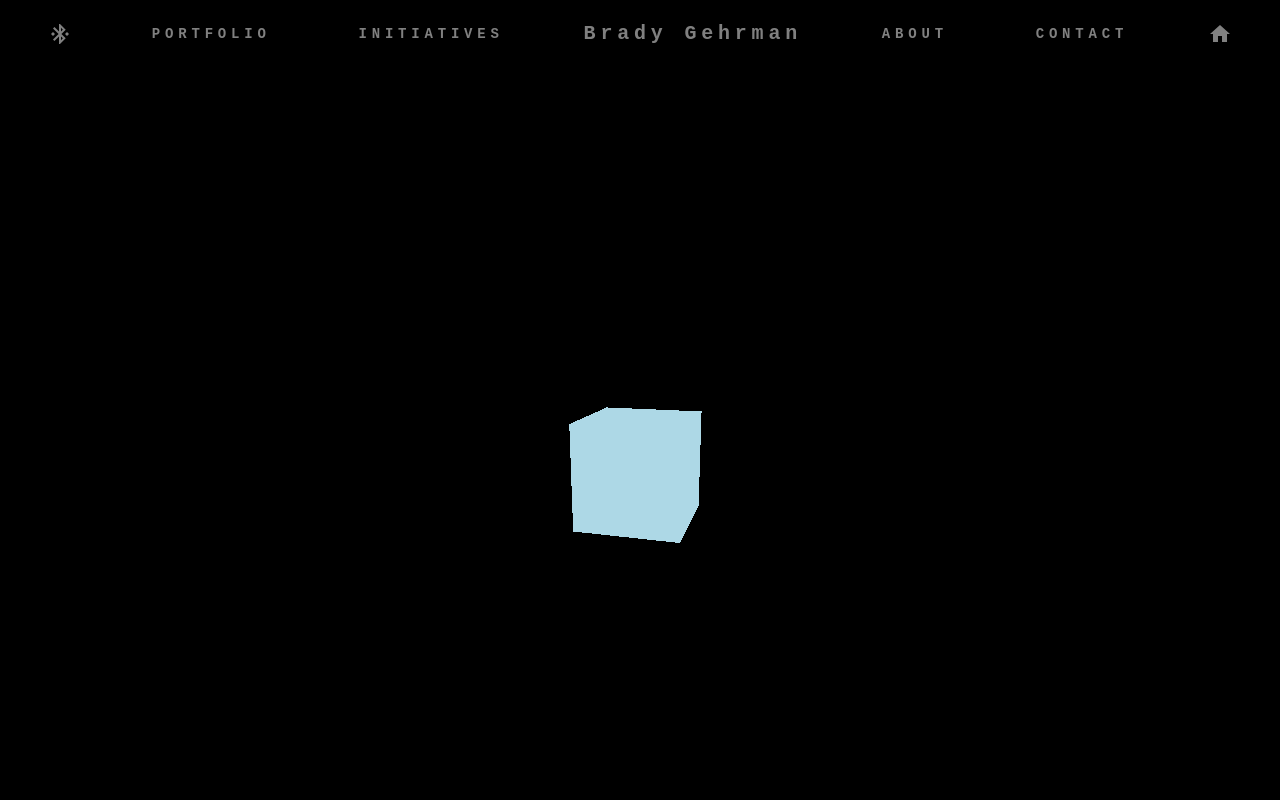
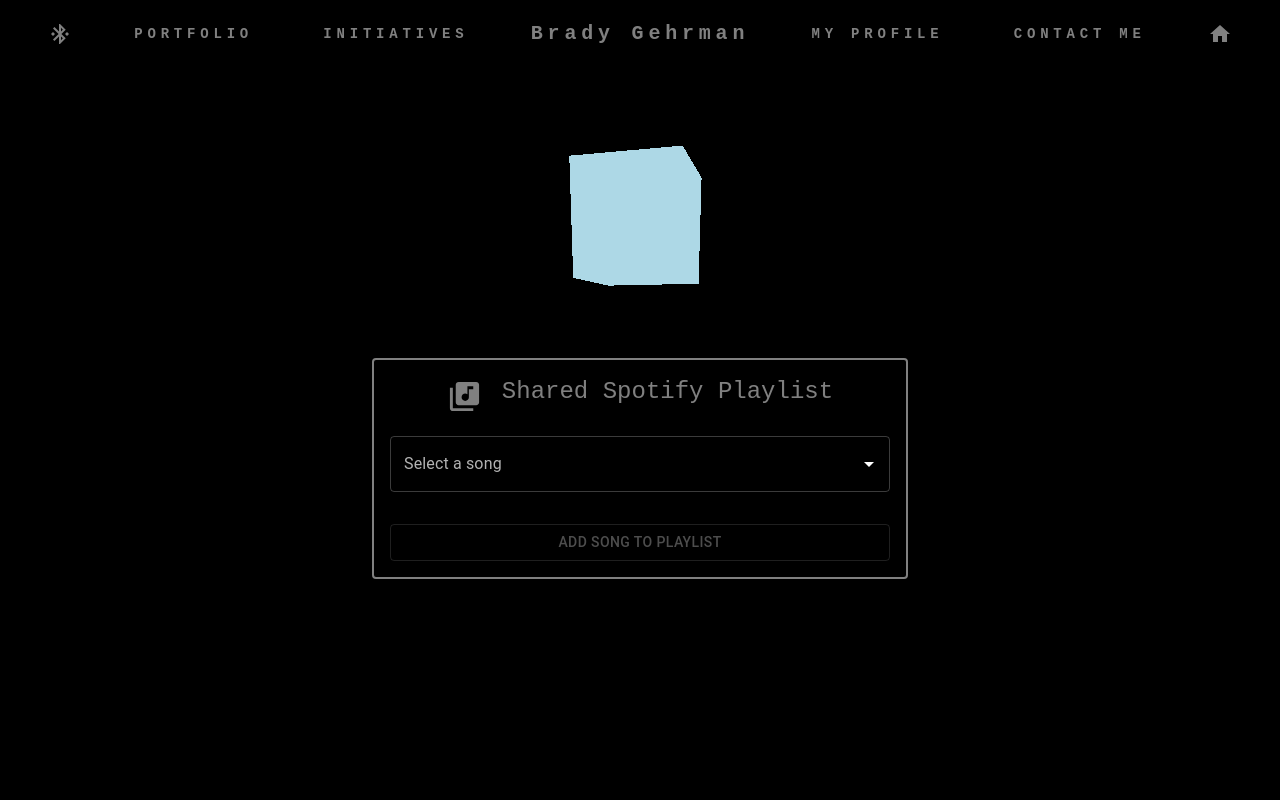
Before and after one commit to btgehr01/Portfolio, a React app: page / in a window 1280 px wide. Shown: the top 800 px of the page. Built offline with nearby package versions, Linux system fonts and the light colour scheme; no server answers.

Commit message:
[brady] added spotify fetch song logic and components

```diff
--- a/src/Helpers/SpotifyHelper.tsx
+++ b/src/Helpers/SpotifyHelper.tsx
@@ -1,6 +1,6 @@
 import axios from "axios";
 
-const apiUrl = "/api/spotify";
+const apiUrl = "https://bradygehrman-api.vercel.app/api/spotify";
 
 export const postSongToPlaylist = async (songURI: string) => {
   try {
--- a/src/Scene/Scene.tsx
+++ b/src/Scene/Scene.tsx
@@ -1,5 +1,6 @@
 import React, { useEffect, useRef } from "react";
 import * as THREE from "three";
+import SpotifyController from "../Screens/Spotify";
 
 const ThreeScene: React.FC = () => {
   const mountRef = useRef<HTMLDivElement | null>(null);
@@ -17,13 +18,14 @@
       0.1,
       1000
     );
-    camera.position.z = 5;
+    camera.position.z = 15;
+    camera.position.y = -7;
 
     const renderer = new THREE.WebGLRenderer();
     renderer.setSize(mount.clientWidth, mount.clientHeight);
     mount.appendChild(renderer.domElement);
 
-    const geometry = new THREE.BoxGeometry();
+    const geometry = new THREE.BoxGeometry(3, 3, 3);
     const material = new THREE.MeshBasicMaterial({ color: "lightblue" });
     const cube = new THREE.Mesh(geometry, material);
     scene.add(cube);
@@ -42,7 +44,24 @@
   }, []);
 
   return (
-    <div ref={mountRef} style={{ minWidth: "100%", minHeight: "100vh" }}></div>
+    <div
+      ref={mountRef}
+      style={{
+        position: "relative",
+        minWidth: "100%",
+        minHeight: "100vh",
+        overflow: "hidden",
+      }}
+    >
+      <div
+        style={{
+          position: "absolute",
+          zIndex: 1,
+        }}
+      >
+        <SpotifyController />
+      </div>
+    </div>
   );
 };
 
--- /dev/null
+++ b/src/Screens/Spotify.tsx
@@ -0,0 +1,232 @@
+import React, { useState, useEffect } from "react";
+import {
+  Autocomplete,
+  Box,
+  Button,
+  CircularProgress,
+  TextField,
+  Typography,
+  ThemeProvider,
+  createTheme,
+} from "@mui/material";
+import LibraryMusicIcon from "@mui/icons-material/LibraryMusic";
+import {
+  getSongsFromSearch,
+  postSongToPlaylist,
+} from "../Helpers/SpotifyHelper";
+
+export type Artist = {
+  id: string;
+  name: string;
+};
+
+export type Album = {
+  id: string;
+  name: string;
+  images: Array<{
+    url: string;
+    height: number;
+    width: number;
+  }>;
+};
+
+export type TrackItem = {
+  id: string;
+  name: string;
+  artists: Artist[];
+  album: Album;
+  duration_ms: number;
+  explicit: boolean;
+  external_urls: {
+    spotify: string;
+  };
+  href: string;
+  popularity: number;
+  preview_url: string | null;
+  type: string;
+  uri: string;
+};
+
+const SpotifyController = () => {
+  const [open, setOpen] = useState(false);
+  const [songOptions, setSongOptions] = useState<TrackItem[]>([]);
+  const [selectedSongId, setSelectedSongId] = useState<string | null>(null);
+  const [isLoadingSongs, setIsLoadingSongs] = useState(false);
+  const [addingSongs, setAddingSong] = useState(false);
+
+  useEffect(() => {
+    const initialSearch = async () => {
+      await handleSearch("Drake");
+    };
+    initialSearch();
+  }, []);
+
+  const handleSearch = async (searchString: string) => {
+    if (searchString.trim()) {
+      setIsLoadingSongs(true);
+      try {
+        const response = await getSongsFromSearch(searchString.trim());
+        setSongOptions(response?.tracks?.items || []);
+        console.log("Tracks:", response?.tracks?.items);
+      } catch (e) {
+        console.error("Error searching for songs:", e);
+      } finally {
+        setIsLoadingSongs(false);
+      }
+    }
+  };
+
+  const handleAddSong = async () => {
+    if (selectedSongId) {
+      setAddingSong(true);
+      try {
+        await postSongToPlaylist(selectedSongId);
+      } catch (e) {
+        console.error("Error adding song to playlist:", e);
+      } finally {
+        setAddingSong(false);
+      }
+    }
+  };
+
+  const darkTheme = createTheme({
+    palette: {
+      mode: "dark",
+    },
+  });
+
+  return (
+    <ThemeProvider theme={darkTheme}>
+      <Box
+        sx={{
+          display: "flex",
+          justifyContent: "center",
+          alignItems: "center",
+          height: "100vh",
+          width: "100vw",
+        }}
+      >
+        <Box
+          sx={{
+            p: 2,
+            borderRadius: 1,
+            border: selectedSongId ? "2px solid white" : "2px solid grey",
+            width: "500px",
+            bgcolor: "black",
+          }}
+        >
+          <Box
+            sx={{
+              display: "flex",
+              flexDirection: "row",
+              justifyContent: "center",
+              alignItems: "center",
+              marginBottom: "20px",
+            }}
+          >
+            <LibraryMusicIcon
+              sx={{
+                color: selectedSongId ? "white" : "grey",
+                marginRight: "20px",
+              }}
+              fontSize="large"
+            />
+            <Typography
+              variant="h5"
+              gutterBottom
+              sx={{
+                color: selectedSongId ? "white" : "grey",
+                fontFamily: "Courier New",
+              }}
+            >
+              Shared Spotify Playlist
+            </Typography>
+          </Box>
+          <Autocomplete
+            id="spotify-autocomplete"
+            sx={{
+              width: "100%",
+              fontFamily: "Courier New",
+              mb: 2,
+              color: "rgba(255, 255, 255, 0.23)",
+            }}
+            open={open}
+            onOpen={() => setOpen(true)}
+            onClose={() => setOpen(false)}
+            isOptionEqualToValue={(track, value) => track.id === value.id}
+            getOptionLabel={(track) =>
+              track.name + " - " + track.artists[0].name
+            }
+            options={songOptions}
+            loading={isLoadingSongs}
+            onInputChange={(e, newInputValue, reason) => {
+              if (reason === "input") {
+                handleSearch(newInputValue);
+              }
+            }}
+            onChange={(e, newValue) => {
+              setSelectedSongId(newValue?.uri || null);
+            }}
+            renderOption={(props, track) => (
+              <li {...props} key={track.id}>
+                <Box
+                  sx={{
+                    display: "flex",
+                    flexDirection: "row",
+                    alignItems: "center",
+                  }}
+                >
+                  <Box sx={{ marginRight: 1 }}>
+                    <img
+                      src={track.album.images[2]?.url}
+                      alt={`${track.name} album cover`}
+                      style={{ width: 40, height: 40 }}
+                    />
+                  </Box>
+                  <Box sx={{ fontFamily: "Courier New" }}>
+                    {track.name} - {track.artists[0].name}
+                  </Box>
+                </Box>
+              </li>
+            )}
+            renderInput={(params) => (
+              <TextField
+                {...params}
+                sx={{ fontFamily: "Courier New" }}
+                label={"Select a song"}
+                InputProps={{
+                  ...params.InputProps,
+                  endAdornment: (
+                    <>
+                      {isLoadingSongs ? (
+                        <CircularProgress color="inherit" size={20} />
+                      ) : null}
+                      {params.InputProps.endAdornment}
+                    </>
+                  ),
+                }}
+              />
+            )}
+          />
+
+          <Button
+            variant="outlined"
+            color="primary"
+            fullWidth
+            onClick={handleAddSong}
+            disabled={!selectedSongId || addingSongs || isLoadingSongs}
+            sx={{ mt: 2 }}
+          >
+            {addingSongs ? (
+              <CircularProgress size={24} />
+            ) : (
+              "Add Song to Playlist"
+            )}
+          </Button>
+        </Box>
+      </Box>
+    </ThemeProvider>
+  );
+};
+
+export default SpotifyController;
--- a/src/TopNav.tsx
+++ b/src/TopNav.tsx
@@ -9,8 +9,19 @@
 import HomeIcon from "@mui/icons-material/Home";
 import { useNavigate } from "react-router-dom";
 
-const pagesLeft = ["Portfolio", "Initiatives"];
-const pagesRight = ["About", "Contact"];
+type page = {
+  label: string;
+  route: string;
+};
+
+const pagesLeft: page[] = [
+  { label: "Portfolio", route: "Portfolio" },
+  { label: "Initiatives", route: "Initiatives" },
+];
+const pagesRight: page[] = [
+  { label: "My Profile", route: "About" },
+  { label: "Contact Me", route: "Contact" },
+];
 
 function TopNav() {
   const navigate = useNavigate();
@@ -49,8 +60,8 @@
           >
             {pagesLeft.map((page) => (
               <Button
-                key={page}
-                onClick={() => handleRedirect(page)}
+                key={page.route}
+                onClick={() => handleRedirect(page.route)}
                 sx={{
                   my: 2,
                   display: "block",
@@ -64,7 +75,7 @@
                   },
                 }}
               >
-                {page}
+                {page.label}
               </Button>
             ))}
           </Box>
@@ -100,8 +111,8 @@
           >
             {pagesRight.map((page) => (
               <Button
-                key={page}
-                onClick={() => handleRedirect(page)}
+                key={page.route}
+                onClick={() => handleRedirect(page.route)}
                 sx={{
                   my: 2,
                   display: "block",
@@ -115,7 +126,7 @@
                   },
                 }}
               >
-                {page}
+                {page.label}
               </Button>
             ))}
           </Box>
```
